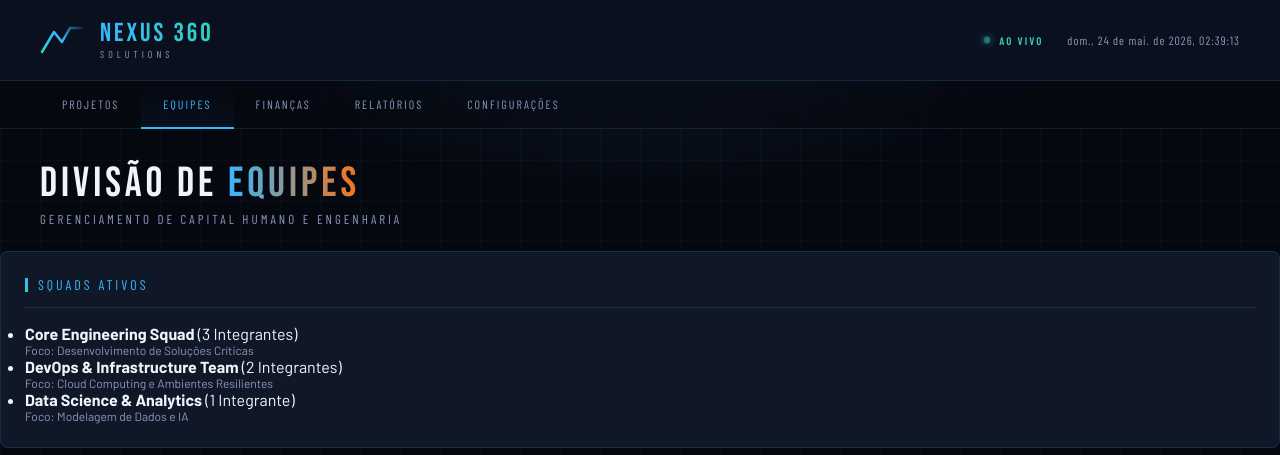
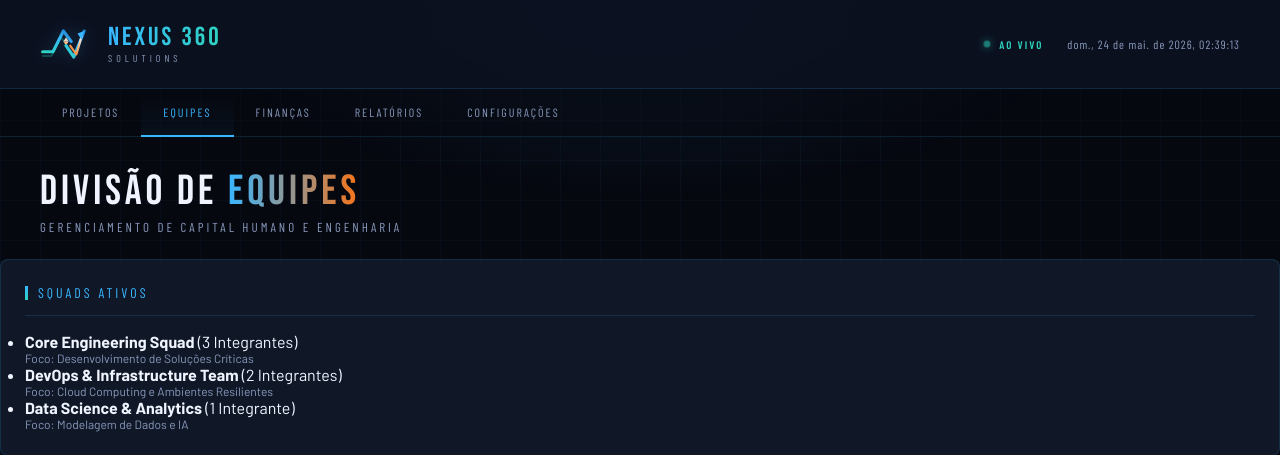
Before and after one commit to Thallycs/Nexus360, a Django app: page /equipes/ in a window 1280 px wide. Shown: the top 455 px of the page. Run offline with Django 5.2, Linux system fonts and the light colour scheme; the visitor is signed in with stand-in values (Sample User, id 1).

Commit message:
Design: inserindo o SVG oficial do N com seta dinamica no base.html

```diff
--- a/core/templates/core/base.html
+++ b/core/templates/core/base.html
@@ -22,7 +22,7 @@
   /* HEADER */
   header { position: relative; z-index: 10; display: flex; align-items: center; justify-content: space-between; padding: 18px 40px; background: rgba(12,17,32,0.95); border-bottom: 1px solid var(--border); backdrop-filter: blur(12px); }
   .logo-area { display: flex; align-items: center; gap: 16px; }
-  .logo-icon { width: 44px; height: 44px; }
+  .logo-icon { width: 52px; height: 52px; display: flex; align-items: center; justify-content: center; filter: drop-shadow(0 0 8px rgba(56, 182, 255, 0.25)); }
   .logo-text { display: flex; flex-direction: column; line-height: 1; }
   .logo-text .brand { font-family: 'Bebas Neue', sans-serif; font-size: 26px; letter-spacing: 3px; background: linear-gradient(90deg, var(--blue-bright), var(--teal)); -webkit-background-clip: text; -webkit-text-fill-color: transparent; }
   .logo-text .sub { font-family: 'Barlow Condensed', sans-serif; font-size: 10px; letter-spacing: 4px; color: var(--muted); text-transform: uppercase; margin-top: 2px; }
@@ -166,7 +166,7 @@
   .corner-deco { position: fixed; right: 0; bottom: 0; width: 300px; height: 300px; background: radial-gradient(ellipse at bottom right, rgba(249,115,22,0.06) 0%, transparent 70%); pointer-events: none; z-index: 0; }
 
   /* ==============================================================================
-     NOVO: CONFIGURAÇÃO DE TRANSIÇÃO E EFEITOS DE RELEVO (HOVER)
+     TRANSIÇÃO E EFEITOS DE RELEVO (HOVER)
      ============================================================================== */
   .nav-tab, .filter-btn, .kpi-card, .panel, .project-table tbody tr, .panel-action {
     transition: transform 0.25s cubic-bezier(0.4, 0, 0.2, 1),
@@ -175,7 +175,7 @@
                 background-color 0.25s ease;
   }
 
-  /* Relevo nos Cards de KPI (Subida leve + Sombra Neon integrada) */
+  /* Relevo nos Cards de KPI */
   .kpi-card:hover {
     transform: translateY(-4px);
   }
@@ -196,7 +196,7 @@
     border-color: rgba(30, 126, 200, 0.4);
   }
 
-  /* Relevo nos Painéis Principais (Tabela, Gráficos, Alertas) */
+  /* Relevo nos Painéis Principais */
   .panel:hover {
     transform: translateY(-2px);
     box-shadow: 0 12px 30px rgba(6, 8, 16, 0.8), 0 4px 12px rgba(56, 182, 255, 0.08);
@@ -223,12 +223,35 @@
 <div class="corner-deco"></div>
 <header>
   <div class="logo-area">
+    <!-- ÍCONE ATUALIZADO: Código Vetorial SVG Exato do "N" com Seta Ascendente (image_10fa6f.png) -->
     <div class="logo-icon">
-      <svg viewBox="0 0 44 44" fill="none" xmlns="http://www.w3.org/2000/svg">
-        <polyline points="2,34 14,14 22,24 30,10 42,10" stroke="url(#g1)" stroke-width="2.5" stroke-linecap="round" stroke-linejoin="round" fill="none"/>
+      <svg viewBox="0 0 100 100" width="100%" height="100%" xmlns="http://www.w3.org/2000/svg">
         <defs>
-          <linearGradient id="g1" x1="2" y1="34" x2="42" y2="10" gradientUnits="userSpaceOnUse"><stop offset="0%" stop-color="#2dd4bf"/><stop offset="50%" stop-color="#38b6ff"/><stop offset="100%" stop-color="#1a2744"/></linearGradient>
+          <linearGradient id="nexus-grad-blue" x1="0%" y1="100%" x2="100%" y2="0%">
+            <stop offset="0%" stop-color="#2dd4bf"/>
+            <stop offset="60%" stop-color="#38b6ff"/>
+            <stop offset="100%" stop-color="#1e7ec8"/>
+          </linearGradient>
+          <linearGradient id="nexus-grad-orange" x1="0%" y1="100%" x2="100%" y2="0%">
+            <stop offset="0%" stop-color="#f97316"/>
+            <stop offset="100%" stop-color="#ffedd5"/>
+          </linearGradient>
         </defs>
+
+        <!-- Perna esquerda do N + Linhas de fluxo tecnológicas inferiores -->
+        <path d="M5,65 L25,65 L45,25 L60,45" stroke="url(#nexus-grad-blue)" stroke-width="6" stroke-linecap="round" stroke-linejoin="round" fill="none"/>
+        <path d="M5,73 L22,73 L40,37 L52,53" stroke="rgba(45, 212, 191, 0.35)" stroke-width="3" stroke-linecap="round" fill="none"/>
+
+        <!-- Elemento central entrelaçado (Triângulos e Polígonos de intersecção) -->
+        <polygon points="45,45 55,45 50,37" fill="#ffedd5" opacity="0.9"/>
+        <polygon points="45,45 55,45 50,53" fill="url(#nexus-grad-orange)"/>
+
+        <!-- Perna direita do N com a Seta de Alta Performance Ascendente -->
+        <path d="M50,53 L65,75 L85,25" stroke="url(#nexus-grad-blue)" stroke-width="6" stroke-linecap="round" stroke-linejoin="round" fill="none"/>
+        <path d="M58,53 L70,70 L80,35" stroke="url(#nexus-grad-orange)" stroke-width="4" stroke-linecap="round" stroke-linejoin="round" fill="none"/>
+
+        <!-- Cabeça da Seta de Crescimento Organizacional -->
+        <polygon points="85,25 72,30 80,42" fill="#38b6ff"/>
       </svg>
     </div>
     <div class="logo-text"><span class="brand">NEXUS 360</span><span class="sub">Solutions</span></div>
```
